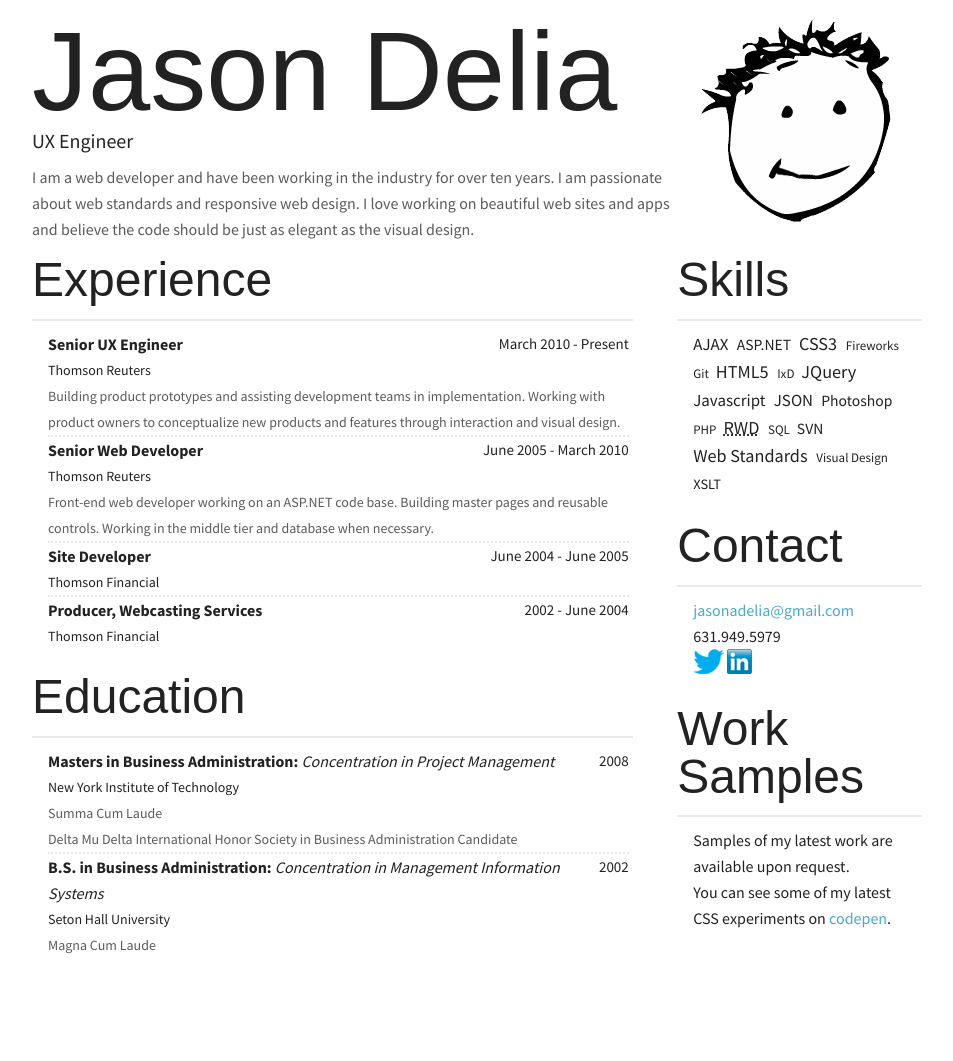
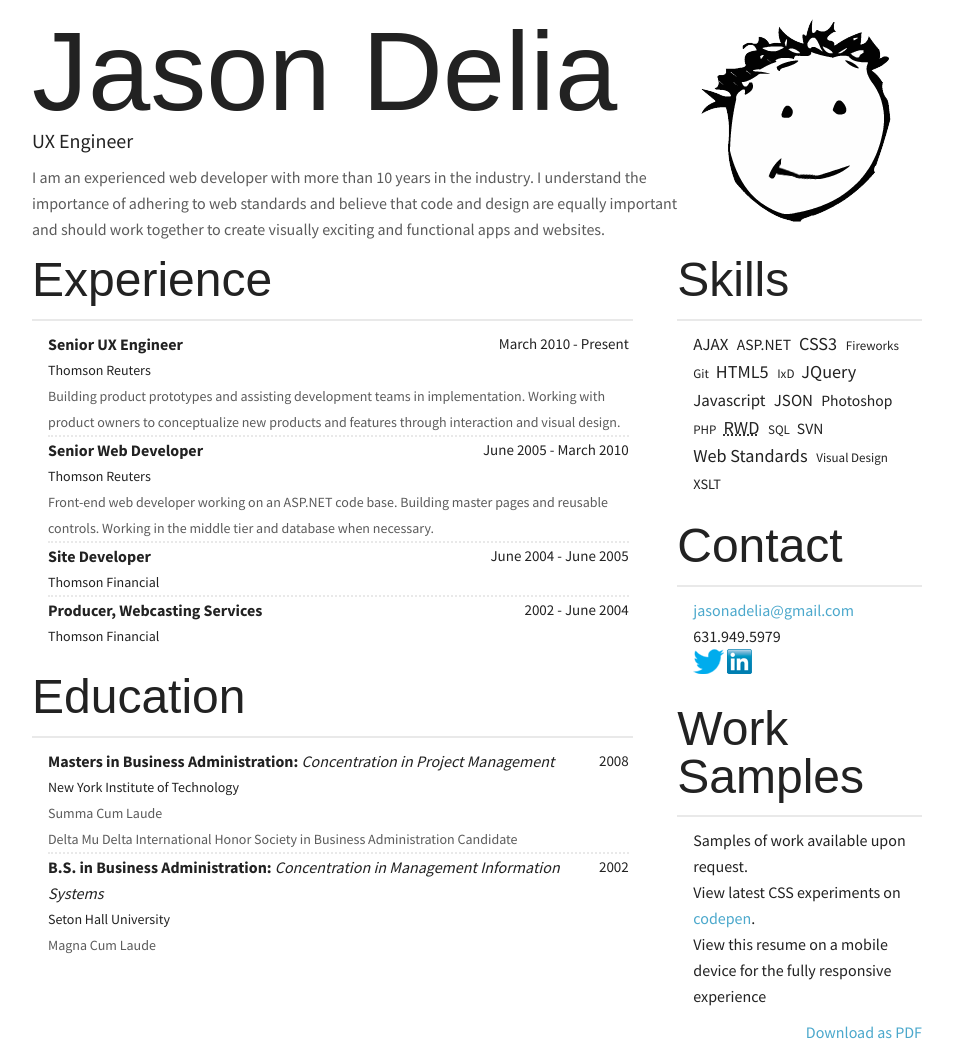
Before and after one commit to jasonadelia/jasonadelia.github.com, a plain HTML site: page index.html in a window 1280 px wide. Shown: the whole page, without its empty margins (163-1116 px from the left). Before the commit the page ends 984 px from the top, so only its background shows below. Drawn offline with nearby package versions, Linux system fonts and the light colour scheme; a web font is replaced by a local one.

Commit message:
adding pdf link and favicon

```diff
--- a/css/main.css
+++ b/css/main.css
@@ -118,6 +118,10 @@ a {
 }
 .expanded .section-content{
     display:block;
+}
+
+.download-link{
+	text-align:right;
 }
 
 /* ==========================================================================
@@ -317,7 +321,8 @@ a {
     .me{ font-size:5em; }
     .logo{width:120px;}
 
-    .print-only{ display:block; }
+    .print-only{ display:inline; }
+	.web-only{ display:none; }
 
 
 }
--- /dev/null
+++ b/css/print.css
@@ -0,0 +1,70 @@
+/* ==========================================================================
+   Print styles
+   ==========================================================================
+
+@media print {*/
+    * {
+        background: transparent !important;
+        color: #000 !important; /* Black prints faster: h5bp.com/s */
+        box-shadow:none !important;
+        text-shadow: none !important;
+    }
+
+    a,
+    a:visited {
+        text-decoration: underline;
+    }
+
+    a[href]:after {
+        content: " (" attr(href) ")";
+    }
+
+    abbr[title]:after {
+        content: " (" attr(title) ")";
+    }
+
+    /*
+     * Don't show links for images, or javascript/internal links
+     */
+
+    .ir a:after,
+    a[href^="javascript:"]:after,
+    a[href^="#"]:after {
+        content: "";
+    }
+
+    pre,
+    blockquote {
+        border: 1px solid #999;
+        page-break-inside: avoid;
+    }
+
+    thead {
+        display: table-header-group; /* h5bp.com/t */
+    }
+
+    tr,
+    img {
+        page-break-inside: avoid;
+    }
+
+    img {
+        max-width: 100% !important;
+    }
+
+    @page {
+        margin: 0.5cm;
+    }
+
+    p,
+    h2,
+    h3 {
+        orphans: 3;
+        widows: 3;
+    }
+
+    h2,
+    h3 {
+        page-break-after: avoid;
+    }
+/*}*/
--- a/index.html
+++ b/index.html
@@ -3,7 +3,10 @@
     <head>
         <meta charset="utf-8">
         <meta http-equiv="X-UA-Compatible" content="IE=edge,chrome=1">
-        <title></title>
+        <title>Jason Delia - UX Engineer</title>
+
+		<link rel="shortcut icon" href="/favicon.png">
+
         <meta name="description" content="">
         <meta name="viewport" content="width=device-width">
 
@@ -25,7 +28,7 @@
                     <h1 class="me">Jason Delia</h1>
                     <p class="title">UX Engineer</p>
                 </div>
-                <p class="blurb">I am a web developer and have been working in the industry for over ten years.  I am passionate about web standards and responsive web design.  I love working on beautiful web sites and apps and believe the code should be just as elegant as the visual design.</p>
+                <p class="blurb">I am an experienced web developer with more than 10 years in the industry. I understand the importance of adhering to web standards and believe that code and design are equally important and should work together to create visually exciting and functional apps and websites.</p>
             </header>
         </div>
 
@@ -117,13 +120,15 @@
                 <section>
                     <h1 class="section-heading">Work Samples</h1>
                     <div class="section-content">
-                        <p>Samples of my latest work are available upon request.</p>
-						<p>You can see some of my latest CSS experiments on <a href="http://codepen.io/jasonadelia" target="_blank">codepen</a>.</p>
-                        <p class="print-only">View this resume in a web browser for the fully responsive experience (http://jasonadelia.github.com)</p>
+                        <p>Samples of work available upon request.</p>
+						<p>View latest CSS experiments on <a href="http://codepen.io/jasonadelia" target="_blank">codepen</a>.</p>
+                        <p>View this resume <span class="web-only">on a mobile device</span><span class="print-only">in a web browser</span> for the fully responsive experience <span class="print-only">(http://jasonadelia.github.com)</span></p>
                     </div>
                 </section>
             </div>
         </div> <!-- #main -->
+
+		<div class="wrapper download-link web-only"><a href="pdf/jasondelia.pdf">Download as PDF</a></div>
 
         <script src="//ajax.googleapis.com/ajax/libs/jquery/1.8.2/jquery.min.js"></script>
         <script>window.jQuery || document.write('<script src="js/vendor/jquery-1.8.2.min.js"><\/script>')</script>
```
Also changed, not shown: img/favicon.png (added), 1 other file.
